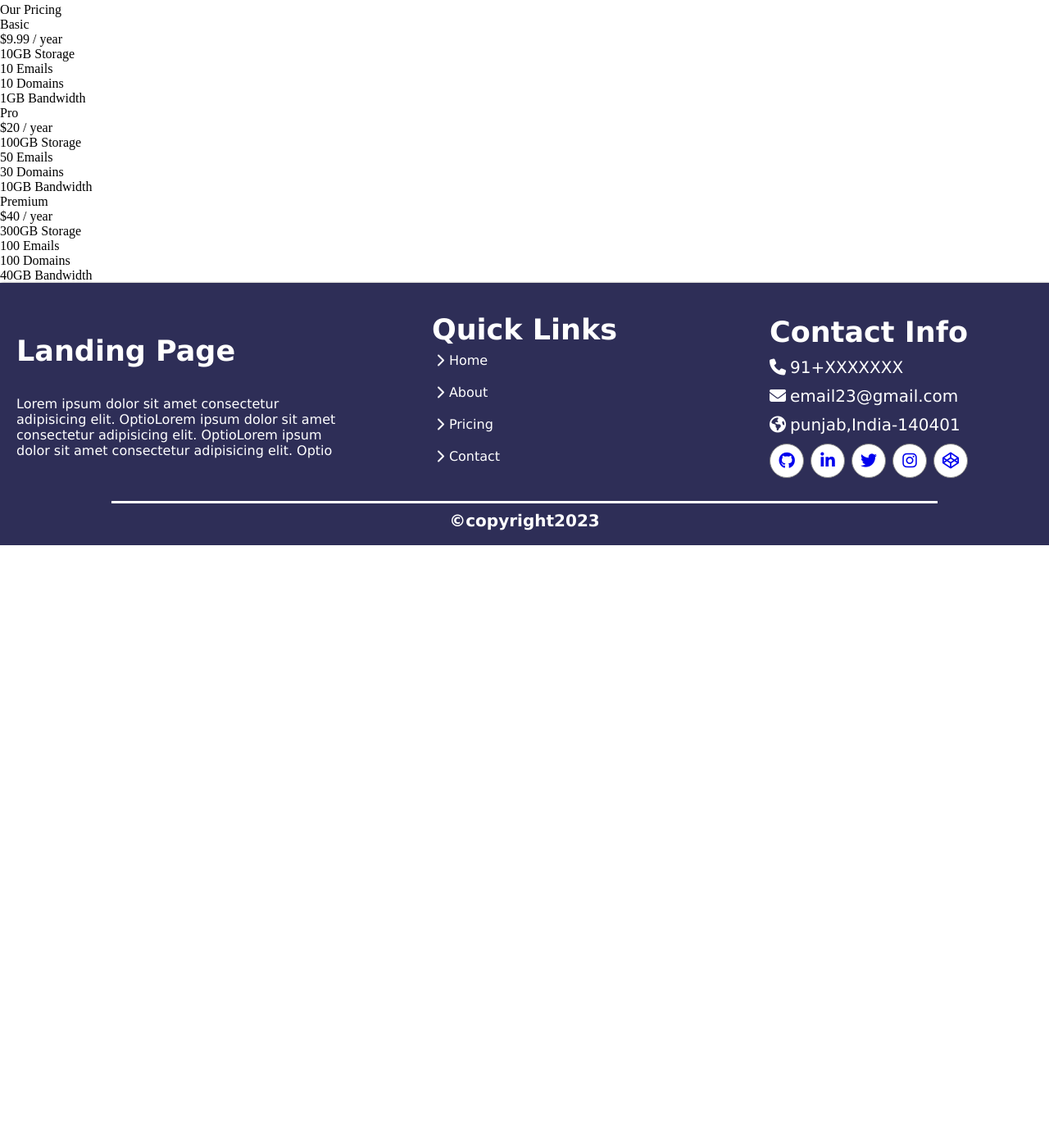
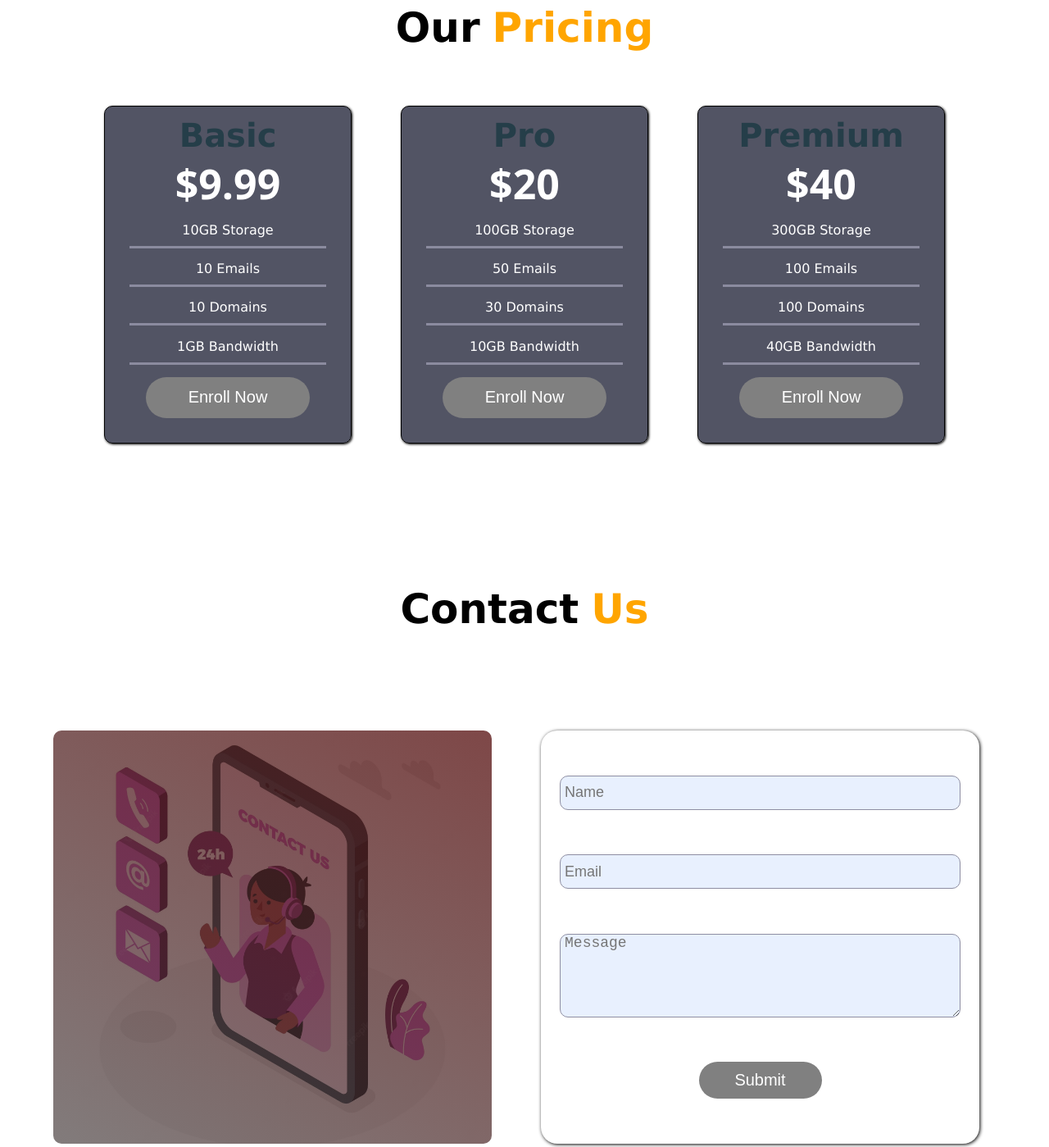
Before and after one commit to pratha-m/internship-at-evolve-july2023, a plain HTML site: page internship task1 landing page/index.html in a window 1280 px wide. Shown: the part 1327-2726 px from the top of the page at 82% size. Before the commit the page ends 1992 px from the top, so only its background shows below. Drawn offline with Linux system fonts and the light colour scheme.

Commit message:
intern at evolve july 2023 First task Landing Page comleted Successfully

```diff
--- a/internship task1 landing page/css/about.css
+++ b/internship task1 landing page/css/about.css
@@ -1,37 +1,56 @@
-.about{
+.about,.contact{
     height: 70vh;
     display:flex;
     flex-direction: column;
-    padding: 30px;
+    padding: 45px;
     font-family:'Lucida Sans', 'Lucida Sans Regular', 'Lucida Grande', 'Lucida Sans Unicode', Geneva, Verdana, sans-serif;
+    padding-bottom: 0px;
 }
-.about>.aboutUsHead{
+.about>.aboutUsHead,
+.contact>.contactPageHead{
     width: 100%;
     height: 20%;
     display: flex;
     align-items: center;
     justify-content: center;
     font-size: 50px;
+    font-weight: 900;
 }
-.about>.aboutUsMainContent{
+.about>.aboutUsHead>span,
+.contact>.contactPageHead>span{
+    color: orange;
+    margin-left: 15px;
+}
+.about>.aboutUsMainContent,
+.contact>.contactPageMain{
     height: 80%;
     display: flex;
+    align-items: center;
+    justify-content: space-around;
 }
-.about>.aboutUsMainContent>.aboutUsImage{
-    height: 90%;
-    width: 50%;
-    display: flex;
+.about>.aboutUsMainContent>.aboutUsImage,
+.contact>.contactPageMain>.contactPageImage{
+    height: 70%;
+    width: 45%;
+    /* display: flex;
     align-items: center;
-    justify-content: center;
+    justify-content: center; */
+    background-image:linear-gradient(30deg,#3228289c,rgba(86, 14, 14, 0.762)),url("../images/about.jpg");
+    background-repeat: no-repeat;
+    background-position:center;
+    background-size: cover;
+    border-radius: 10px;
 }
-.about>.aboutUsMainContent>.aboutUsImage>img{
+.about>.aboutUsMainContent>.aboutUsImage>img,
+.contact>.contactPageMain>.contactPageImage>img{
     width: 80%;
     height: 100%;
     border-radius: 30px;
 }
-.about>.aboutUsMainContent>.aboutUsTextContent{
-    margin-top: 60px;
-    width: 50%;
+.about>.aboutUsMainContent>.aboutUsTextContent,
+.contact>.contactPageMain>.contactPageTextContent{
+    /* margin-top: 60px; */
+    width: 45%;
     display: flex;
     align-items: center;
     flex-direction: column;
@@ -74,3 +93,27 @@
 .about>.aboutUsMainContent>.aboutUsTextContent>.socialLinks>ul>li:hover{
     background-color: #a8a8c5e6;
 }
+@media screen and (max-width:700px) {
+    .about,
+    .contact{
+        height: max-content;
+    }
+    .about>.aboutUsMainContent,
+    .contact>.contactPageMain{
+        flex-direction: column;
+        padding: 30px;
+    }
+    .about>.aboutUsMainContent>.aboutUsImage,
+    .contact>.contactPageMain>.contactPageImage{
+        width: 100%;
+        height: 300px;
+    }
+    .about>.aboutUsMainContent>.aboutUsTextContent,
+    .contact>.contactPageMain>.contactPageTextContent{
+        height: 40%;
+        width: 100%;
+    }
+    .about>.aboutUsMainContent>.aboutUsTextContent>.socialLinks{
+        margin-top: 15px;
+    }
+}
--- /dev/null
+++ b/internship task1 landing page/css/contact.css
@@ -0,0 +1,69 @@
+.contact{
+    height: 100vh;
+    padding-bottom: 30px;
+}
+.contact>.contactPageHead{
+    height: 10%;
+}
+.contact>.contactPageMain{
+    height: 90%;
+}
+.contact>.contactPageMain>.contactPageImage{
+    background-image:linear-gradient(30deg,#3228289c,rgba(86, 14, 14, 0.762)),url("../images/contact.jpg");
+}
+.contact>.contactPageMain>.contactPageTextContent{
+    height: 70%;
+    justify-content: center;
+    margin: 20px;
+}
+.contact>.contactPageMain>.contactPageTextContent>.contactForm{
+   height: 100%;
+   width: 100%;
+   /* padding: 30px; */
+   display: flex;
+   flex-direction: column;
+   align-items: center;
+   justify-content: space-evenly;
+   border-radius: 20px;
+   background-color: transparent;
+   box-shadow: 1px 1px 4px black;
+}
+.contact>.contactPageMain>.contactPageTextContent>.contactForm>input{
+    height: 40px;
+    width: 90%;
+    outline: none;
+    font-size: 18px;
+    border: none;
+    border-radius: 10px;
+    padding-left: 5px;
+    border: 1px solid #8e8ea2;
+    background-color: #e8f0fe;
+}
+.contact>.contactPageMain>.contactPageTextContent>.contactForm>textarea{
+    height: 100px;
+    width: 90%;
+    outline: none;
+    font-size: 18px;
+    border-radius: 10px;
+    padding-left: 5px;
+    max-height: 100px;
+    max-width: 90%;
+    min-height: 100px;
+    min-width: 90%;
+    border: 1px solid #8e8ea2;
+    background-color: #e8f0fe;
+}
+.contact>.contactPageMain>.contactPageTextContent>.contactForm>button{
+    height: 45px;
+    width: 150px;
+    background-color: blue;
+    border-radius: 50px;
+    background-color: gray;
+    color: white;
+    display: flex;
+    align-items: center;
+    justify-content: center;
+    cursor: pointer;
+    border: none;
+    font-size: 20px;
+}
--- a/internship task1 landing page/css/footer.css
+++ b/internship task1 landing page/css/footer.css
@@ -28,7 +28,7 @@ footer>.detailsSection>.companySummary>div>h2{
 footer>.detailsSection>div{
     display: flex;
     align-items:center;
-    justify-content: center;
+    /* justify-content: center; */
 }
 footer>.detailsSection>div>div{
     height: 90%;
--- /dev/null
+++ b/internship task1 landing page/css/pricing.css
@@ -0,0 +1,106 @@
+.pricingPage{
+    min-height: 80vh;
+    height: max-content;
+    /* background-color: gray; */
+    padding:50px 60px;
+    font-family: 'Lucida Sans', 'Lucida Sans Regular', 'Lucida Grande', 'Lucida Sans Unicode', Geneva, Verdana, sans-serif;
+    display: flex;
+    align-items: center;
+    justify-content: space-evenly;
+    flex-direction: column;
+}
+.pricingPage>.pricingPageHeading{
+    height:15%;
+    font-size: 50px;
+    display: flex;
+    align-items: center;
+    justify-content: center;
+    font-weight: 900;
+    width: 100%;
+}
+.pricingPage>.pricingPageHeading>span{
+    color: orange;
+    margin-left: 15px;
+}
+.pricingPage>.pricingBoxes{
+    height: 80%;
+    width: 100%;
+    display: flex;
+    align-items: center;
+    justify-content:center;
+    flex-wrap: wrap;
+}
+.pricingPage>.pricingBoxes>.pricingBox{
+    height: 400px;
+    width: 300px;
+     background-color: #303245d4;
+    border: 1px solid;
+    margin: 30px;
+    display:flex;
+    align-items: center;
+    flex-direction: column;
+    padding-top: 10px;
+    justify-content: space-evenly;
+    border-radius: 10px;
+    box-shadow: 1px 1px 3px black;
+    transition: all 2s;
+}
+.pricingPage>.pricingBoxes>.pricingBox:hover{
+    transform: translateY(-5px);
+    box-shadow:2px 2px 15px rgb(160, 160, 181);
+}
+.pricingPage>.pricingBoxes>.pricingBox>.pricingBoxHead{
+    font-size: 40px;
+    width: 100%;
+    height: 10%;
+    display:flex;
+    align-items: center;
+    justify-content: center;
+    font-weight: 900;
+    color: #253e49;
+}
+.pricingPage>.pricingBoxes>.pricingBox>.pricingBoxPrice{
+    font-size: 50px;
+    width: 100%;
+    height: 15%;
+    display:flex;
+    align-items: flex-start;
+    justify-content: center;
+    font-weight: 900;
+    color: white;
+    font-family: system-ui, -apple-system, BlinkMacSystemFont, 'Segoe UI', Roboto, Oxygen, Ubuntu, Cantarell, 'Open Sans', 'Helvetica Neue', sans-serif;
+}
+.pricingPage>.pricingBoxes>.pricingBox>.pricingBoxItems{
+    height: 70%;
+    width: 100%;
+    display:flex;
+    align-items: center;
+    flex-direction: column;
+    justify-content: space-evenly;
+}
+.pricingPage>.pricingBoxes>.pricingBox>.pricingBoxItems>.pricingBoxItem{
+     width: 80%;
+     display: flex;
+     align-items: center;
+     justify-content: center;
+     border-bottom: 3px solid rgb(139, 139, 159);
+     padding-bottom:10px;
+     color: white;
+}
+.pricingPage>.pricingBoxes>.pricingBox>.pricingBoxItems>.pricingBoxButton{
+    border: none;
+}
+.pricingPage>.pricingBoxes>.pricingBox>.pricingBoxItems>.pricingBoxButton>.pricingBtn{
+    height: 50px;
+    width: 200px;
+    background-color: blue;
+    border-radius: 50px;
+    background-color: gray;
+    color: white;
+    display: flex;
+    align-items: center;
+    justify-content: center;
+    cursor: pointer;
+    border: none;
+    font-size: 20px;
+}
--- a/internship task1 landing page/css/style.css
+++ b/internship task1 landing page/css/style.css
@@ -1,7 +1,9 @@
 *{
     margin: 0;
     padding: 0;
+    scroll-behavior: smooth;
 }
+
 .home{
     height: 80vh;
     width: 100%;
@@ -20,7 +22,7 @@
 .home>.homeSectionContent{
     height: max-content;
     position: relative;
-    left: 100px;
+    left: 50px;
     display: flex;
     flex-direction: column;
     justify-content: space-between;
@@ -33,7 +35,7 @@
     color: white;
 }
 .home>.homeSectionContent>.homeContent{
-    width: 500px;
+    width:70%;
 }
 .home>.homeSectionContent>.homeBtn{
     height: 50px;
--- a/internship task1 landing page/index.html
+++ b/internship task1 landing page/index.html
@@ -8,12 +8,14 @@
     <link rel="stylesheet" href="./css/navbar.css">
     <link rel="stylesheet" href="./css/footer.css">
     <link rel="stylesheet" href="./css/about.css">
+    <link rel="stylesheet" href="./css/pricing.css">
+    <link rel="stylesheet" href="./css/contact.css">
     <script src="https://kit.fontawesome.com/ae82594478.js" crossorigin="anonymous"></script>
 </head>
 <body>
     <!-- Navbar  -->
     <input type="checkbox" id="expand-toggler">
-    <header>
+    <header class="header">
         <div class="logoContainer"><a href="/">Landing Page</a></div>
         <label for="expand-toggler" id="expand-btn">
             <i class="fa fa-solid fa-bars" id="burger-icon"></i>
@@ -21,16 +23,16 @@
         </label>
         <nav>
             <ul>
-                <li><a href="/">Home</a></li>
-                <li><a href="/">About</a></li>
-                <li><a href="/">Pricing</a></li>
-                <li><a href="/">Contact</a></li>
+                <li><a href="#home">Home</a></li>
+                <li><a href="#about">About</a></li>
+                <li><a href="#pricing">Pricing</a></li>
+                <li><a href="#contact">Contact</a></li>
             </ul>
         </nav>
     </header>
 
     <!-- Section1 Home Section -->
-    <section class="home">
+    <section class="home" id="home">
         <div class="homeSectionContent">
             <div class="homeHeading">Landing <span>Page</span></div>
             <div class="homeContent">A landing page is a webpage designed to persuade users to take one specific action. For example, having users sign up for a newsletter, purchase a product, or RSVP for an event.</div>
@@ -39,16 +41,18 @@
     </section>
 
     <!-- Section2 About Section -->
-    <section class="about">
-         <div class="aboutUsHead">About Us</div>
+    <section class="about" id="about">
+         <div class="aboutUsHead">About <span>Us</span></div>
          <div class="aboutUsMainContent">
-            <div class="aboutUsImage"><img src="./images/about.jpg" alt=""></div>
+            <div class="aboutUsImage">
+                <!-- <img src="./images/about.jpg" alt=""> -->
+            </div>
             <div class="aboutUsTextContent">
                 <p>
                     Lorem ipsum dolor sit amet consectetur adipisicing elit. Deleniti accusamus magni
                     odit harum ullam neque,voluptates voluptatibus eaque sunt repellendus.
                     Lorem ipsum dolor sit amet consectetur adipisicing elit. Deleniti accusamus
-                    magni odit harum ullam neque, voluptates voluptatibus eaque sunt repellendus.
+
                 </p>
                 <span class="socialLinks">
                     <ul>
@@ -64,45 +68,65 @@
     </section>
 
     <!-- Section3 Pricing Section -->
-    <section class="pricingPage">
-        <div class="pricingPageHeading">Our Pricing</div>
+    <section class="pricingPage" id="pricing">
+        <div class="pricingPageHeading">Our <span>Pricing</span></div>
         <div class="pricingBoxes">
            <div class="pricingBox basicPricingBox">
             <div class="pricingBoxHead">Basic</div>
-            <div class="pricingBoxPrice">$9.99 / year</div>
+            <div class="pricingBoxPrice">$9.99</div>
             <div class="pricingBoxItems">
-              <div class="pricingBoxStorage">10GB Storage</div>
-              <div class="pricingBoxEmails">10 Emails</div>
-              <div class="pricingBoxDomains">10 Domains</div>
-              <div class="pricingBoxBandwidth">1GB Bandwidth</div>
+              <div class="pricingBoxStorage pricingBoxItem">10GB Storage</div>
+              <div class="pricingBoxEmails pricingBoxItem">10 Emails</div>
+              <div class="pricingBoxDomains pricingBoxItem">10 Domains</div>
+              <div class="pricingBoxBandwidth pricingBoxItem">1GB Bandwidth</div>
+              <div class="pricingBoxButton pricingBoxItem">
+                <button class="pricingBtn">Enroll Now</button>
+            </div>
             </div>
            </div>
            <div class="pricingBox proPricingBox">
             <div class="pricingBoxHead">Pro</div>
-            <div class="pricingBoxPrice">$20 / year</div>
+            <div class="pricingBoxPrice">$20</div>
             <div class="pricingBoxItems">
-                <div class="pricingBoxStorage">100GB Storage</div>
-                <div class="pricingBoxEmails">50 Emails</div>
-                <div class="pricingBoxDomains">30 Domains</div>
-                <div class="pricingBoxBandwidth">10GB Bandwidth</div>
+                <div class="pricingBoxStorage pricingBoxItem">100GB Storage</div>
+                <div class="pricingBoxEmails pricingBoxItem">50 Emails</div>
+                <div class="pricingBoxDomains pricingBoxItem">30 Domains</div>
+                <div class="pricingBoxBandwidth pricingBoxItem">10GB Bandwidth</div>
+                <div class="pricingBoxButton pricingBoxItem">
+                    <button class="pricingBtn">Enroll Now</button>
+                </div>
             </div>
            </div>
            <div class="pricingBox premiumPricingBox">
             <div class="pricingBoxHead">Premium</div>
-            <div class="pricingBoxPrice">$40 / year</div>
+            <div class="pricingBoxPrice">$40</div>
             <div class="pricingBoxItems">
-                <div class="pricingBoxStorage">300GB Storage</div>
-                <div class="pricingBoxEmails">100 Emails</div>
-                <div class="pricingBoxDomains">100 Domains</div>
-                <div class="pricingBoxBandwidth">40GB Bandwidth</div>
+                <div class="pricingBoxStorage pricingBoxItem">300GB Storage</div>
+                <div class="pricingBoxEmails pricingBoxItem">100 Emails</div>
+                <div class="pricingBoxDomains pricingBoxItem">100 Domains</div>
+                <div class="pricingBoxBandwidth pricingBoxItem">40GB Bandwidth</div>
+                <div class="pricingBoxButton pricingBoxItem">
+                    <button class="pricingBtn">Enroll Now</button>
+                </div>
             </div>
            </div>
         </div>
     </section>
 
     <!-- Section4 Contact Section -->
-    <section class="contact">
-
+    <section class="contact" id="contact">
+         <div class="contactPageHead">Contact <span>Us</span></div>
+         <div class="contactPageMain">
+            <div class="contactPageImage"></div>
+            <div class="contactPageTextContent">
+                <form class="contactForm">
+                    <input type="text" id="name" placeholder="Name">
+                    <input type="email" id="email" placeholder="Email">
+                    <textarea id="message" placeholder="Message"></textarea>
+                    <button class="contactUsBtn">Submit</button>
+                </form>
+            </div>
+         </div>
     </section>
 
     <!-- Footer  -->
@@ -118,10 +142,10 @@
                <div>
                   <h2>Quick Links</h2>
                   <ul>
-                     <li><a href="/"><i class="fa fa-solid fa-chevron-up fa-rotate-90"></i>Home</a></li>
-                     <li><a href="/"><i class="fa fa-solid fa-chevron-up fa-rotate-90"></i>About</a></li>
-                     <li><a href="/"><i class="fa fa-solid fa-chevron-up fa-rotate-90"></i>Pricing</a></li>
-                     <li><a href="/"><i class="fa fa-solid fa-chevron-up fa-rotate-90"></i>Contact</a></li>
+                     <li><a href="#home"><i class="fa fa-solid fa-chevron-up fa-rotate-90"></i>Home</a></li>
+                     <li><a href="#about"><i class="fa fa-solid fa-chevron-up fa-rotate-90"></i>About</a></li>
+                     <li><a href="#pricing"><i class="fa fa-solid fa-chevron-up fa-rotate-90"></i>Pricing</a></li>
+                     <li><a href="#contact"><i class="fa fa-solid fa-chevron-up fa-rotate-90"></i>Contact</a></li>
                   </ul>
                </div>
            </div>
@@ -147,6 +171,5 @@
             <p>&copy;copyright2023</p>
         </div>
     </footer>
-
 </body>
 </html>
```
Also changed, not shown: internship task1 landing page/css/navbar.css (+21 -8 lines), internship task1 landing page/images/about.jpg, internship task1 landing page/images/contact.jpg (added).
